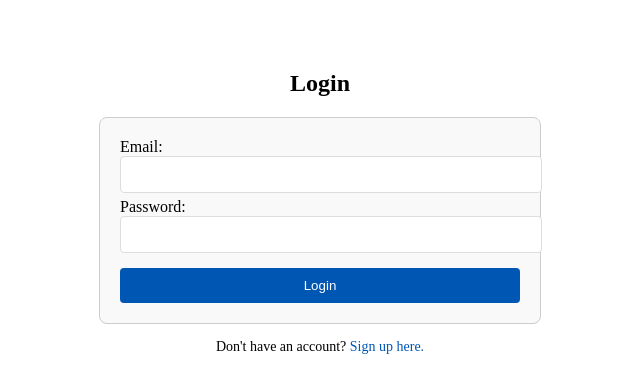
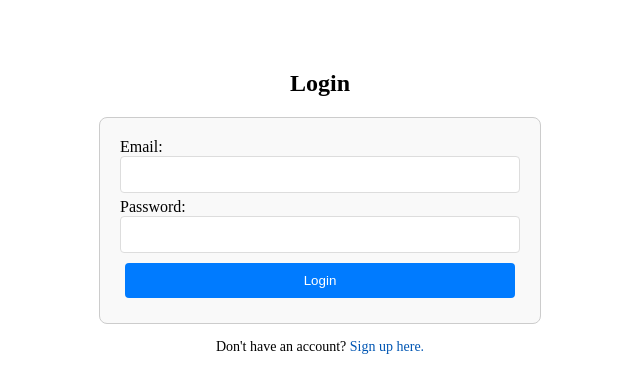
Before and after one commit to Megha1920/ContactsApp_Frontend, a React (Create React App) app: page /contacts in a window 1280 px wide. Shown: the top 392 px of the page, without its empty margins (320-960 px from the left). Built offline with nearby package versions, Linux system fonts and the light colour scheme.

Commit message:
styling changed

```diff
--- a/src/components/Auth/Login.js
+++ b/src/components/Auth/Login.js
@@ -103,16 +103,18 @@ const Login = () => {
             padding: '10px',
             borderRadius: '4px',
             border: '1px solid #ddd',
+            boxSizing: 'border-box',
             width: '100%', // Ensure inputs are full width
         },
         button: {
-            backgroundColor: '#0056b3',
+            backgroundColor: '#007bff',
             color: '#fff',
             cursor: 'pointer',
             border: 'none',
             padding: '10px',
             borderRadius: '4px',
-            marginTop: '10px',
+            transition: 'background-color 0.3s ease',
+            margin: '5px',
         },
         buttonHover: {
             backgroundColor: '#004494',
--- a/src/components/Auth/Register.js
+++ b/src/components/Auth/Register.js
@@ -177,13 +177,14 @@ const Register = () => {
             border: '1px solid #ddd',
         },
         button: {
-            backgroundColor: '#0056b3',
+            backgroundColor: '#007bff',
             color: '#fff',
             cursor: 'pointer',
             border: 'none',
             padding: '10px',
             borderRadius: '4px',
-            marginTop: '10px',
+            transition: 'background-color 0.3s ease',
+            margin: '5px',
         },
         buttonHover: {
             backgroundColor: '#004494',
--- a/src/components/Contacts/ContactList.js
+++ b/src/components/Contacts/ContactList.js
@@ -20,25 +20,19 @@ const ContactList = () => {
         dispatch(fetchContacts());
     }, [dispatch]);
 
-    const handleDelete = (id) => {
-        dispatch(deleteContact(id));
-    };
-
+    const handleDelete = (id) => dispatch(deleteContact(id));
     const handleLogout = () => {
         dispatch(logout());
         navigate('/');
     };
-
     const handleCreateContact = () => {
         setSelectedContact(null);
         setShowForm(true);
     };
-
     const handleCloseForm = () => {
         setShowForm(false);
         setSelectedContact(null);
     };
-
     const handleEdit = (id) => {
         const contactToEdit = contacts.find(contact => contact.id === id);
         setSelectedContact(contactToEdit);
@@ -67,7 +61,7 @@ const ContactList = () => {
             fontFamily: 'Arial, sans-serif',
             paddingTop: '50px',
         },
-        header: {
+        title: {
             fontSize: '2.5em',
             color: '#333',
             marginBottom: '20px',
@@ -82,16 +76,17 @@ const ContactList = () => {
             transition: 'background-color 0.3s ease',
             margin: '5px',
         },
+        deleteButton: {
+            backgroundColor: '#dc3545',
+        },
         input: {
             marginBottom: '15px',
             padding: '10px',
             borderRadius: '4px',
             border: '1px solid #ddd',
         },
-        error: {
-            color: 'red',
-            fontSize: '0.875em',
-            marginTop: '5px',
+        tableContainer: {
+            width: '80%',
         },
         table: {
             width: '100%',
@@ -151,14 +146,21 @@ const ContactList = () => {
             height: '100%',
             backgroundColor: 'rgba(0, 0, 0, 0.5)',
             zIndex: 1000,
-        }
+        },
+        centeredButtonContainer: {
+            display: 'flex',
+            justifyContent: 'center',
+            margin: '20px 0',
+        },
     };
 
     return (
         <div style={styles.container}>
             <button onClick={handleLogout} style={styles.fixedLogoutButton}>Logout</button>
-            <h1 style={styles.header}>Contact List</h1>
+            <h1 style={styles.title}>Contact List</h1>
+            <div style={styles.centeredButtonContainer}>
                 <button onClick={handleCreateContact} style={styles.button}>Add New Contact</button>
+            </div>
             <input
                 type="text"
                 placeholder="Search Contacts"
@@ -166,6 +168,7 @@ const ContactList = () => {
                 onChange={(e) => setSearchTerm(e.target.value)}
                 style={styles.input}
             />
+            <div style={styles.tableContainer}>
                 {filteredContacts.length > 0 ? (
                     <table style={styles.table}>
                         <thead>
@@ -188,7 +191,7 @@ const ContactList = () => {
                                     <td style={styles.td}>{contact.phone_numbers.map(phone => phone.number).join(', ')}</td>
                                     <td style={styles.td}>
                                         <button onClick={() => handleEdit(contact.id)} style={styles.button}>Edit</button>
-                                    <button onClick={() => handleDelete(contact.id)} style={styles.button}>Delete</button>
+                                        <button onClick={() => handleDelete(contact.id)} style={{ ...styles.button, ...styles.deleteButton }}>Delete</button>
                                     </td>
                                 </tr>
                             ))}
@@ -197,6 +200,7 @@ const ContactList = () => {
                 ) : (
                     <p>No contacts found.</p>
                 )}
+            </div>
             <div style={styles.pagination}>
                 {Array.from({ length: Math.ceil(contacts.length / contactsPerPage) }, (_, index) => (
                     <button
```
Lines whose indentation alone changed are shown as unchanged.
